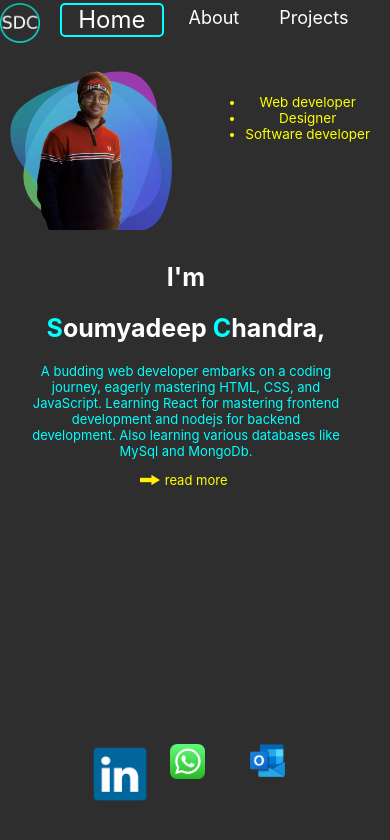
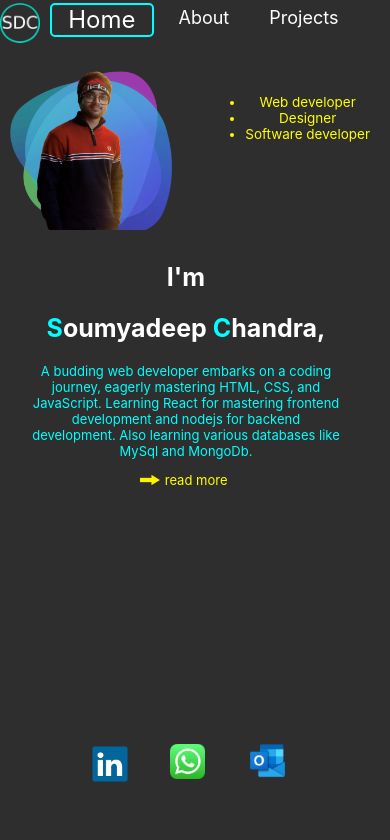
Before and after one commit to chandrasoumya/portfolio, a React (Create React App) app: page / in a window 390 px wide. In both pictures the pointer is over the picture 107 px from the left and 761 px from the top of the page. Shown: the top 840 px of the page. Built offline with nearby package versions, Linux system fonts and the light colour scheme.

Commit message:
mobile 5

```diff
--- a/src/App.css
+++ b/src/App.css
@@ -367,6 +367,10 @@
   height: 35px;
 }
 
+.contact a img:hover{
+  height:40px;
+}
+
 /* header */
 .header {
   justify-content:flex-start;
@@ -389,7 +393,7 @@
   justify-content: flex-start;
   gap: 0px;
   position: relative;
-  left: -20px;
+  left: -30px;
 }
 
 
```
